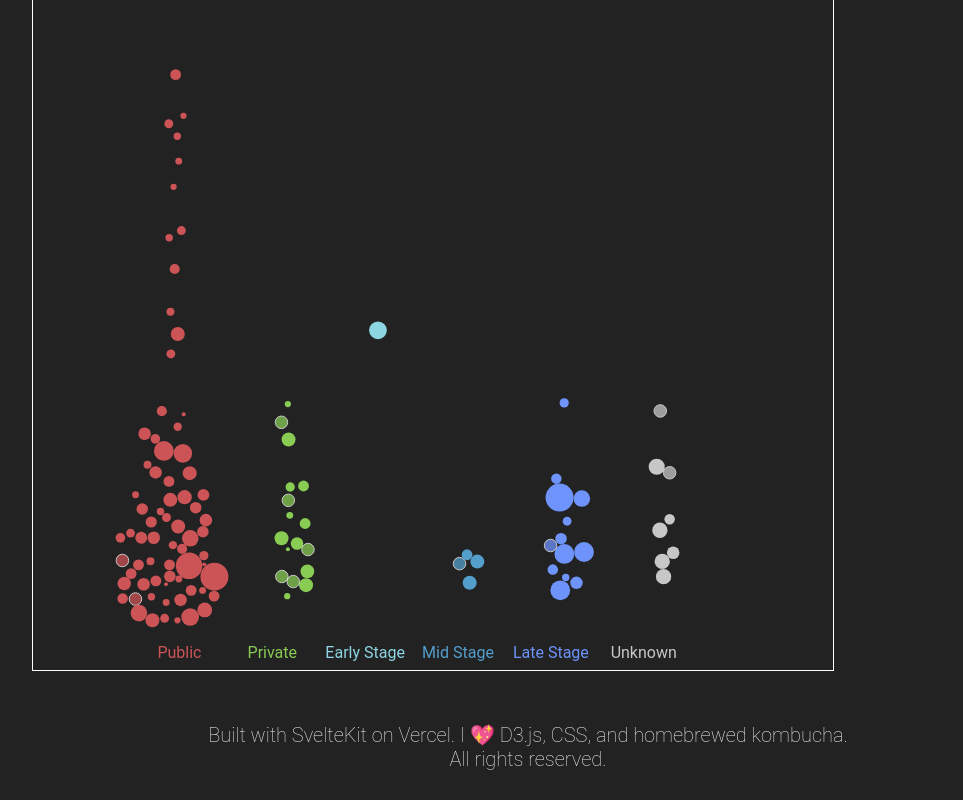
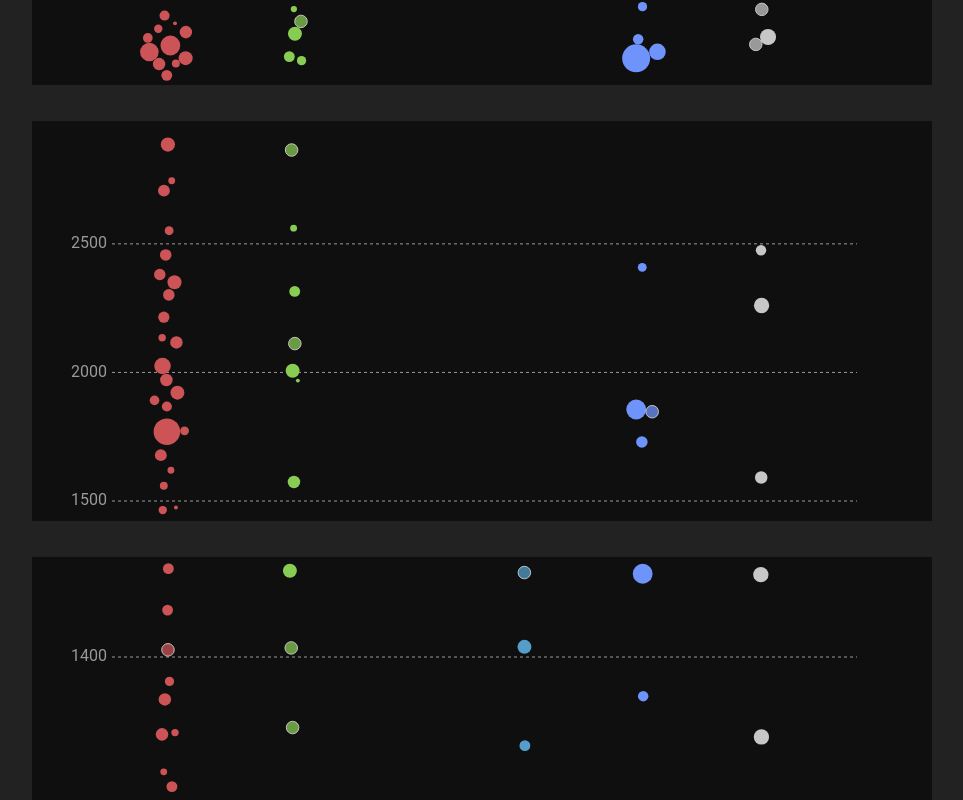
Before and after one commit to Shanfan/shanfanhuang.com, a SvelteKit app: page /projects/the-fuzzy-work in a window 1280 px wide. Shown: the part 1100-1900 px from the top of the page, without its empty margins (112-1075 px from the left). Built offline with nearby package versions, Linux system fonts and the light colour scheme; a web font is replaced by a local one.

Commit message:
beeswarm charts by quantils

```diff
--- a/src/routes/+layout.svelte
+++ b/src/routes/+layout.svelte
@@ -11,9 +11,9 @@
 	</main>
 
 	<footer>
-		<p style="text-align: center;">
-			Built with SvelteKit on Vercel. I 💖 D3.js, CSS, and homebrewed kombucha. <br />
-			All rights reserved.
+		<p style="font-size: 0.8em;">
+			I 💖 D3.js, CSS, and homebrewed kombucha. <br />
+			This site is built with SvelteKit on Vercel. All rights reserved.
 		</p>
 	</footer>
 </div>
@@ -42,7 +42,8 @@
 		flex-direction: column;
 		justify-content: center;
 		align-items: center;
-		padding: 12px;
+		padding: 12px 0;
+		text-align: center;
 	}
 
 	@media (min-width: 480px) {
--- a/src/routes/projects/the-fuzzy-work/+page.svelte
+++ b/src/routes/projects/the-fuzzy-work/+page.svelte
@@ -1,29 +1,34 @@
 <script>
 	// @ts-nocheck
+	import * as d3 from 'd3';
 	import IndustryFilter from './IndustryFilter.svelte';
 	import CompanySwarm from './CompanySwarm.svelte';
 
 	let { data } = $props();
 	let relationships = data.relationships;
 	let industries = data.industries;
-	let layoffs = data.layoffs.filter((d) => d.layoff > 1000);
+	let layoffs = data.layoffs.filter((d) => d.layoff > 800);
 
 	const stages = ['Public', 'Private', 'Early Stage', 'Mid Stage', 'Late Stage', 'Unknown'];
 
-	// Define graph dimensions
-	const dims = {
-		width: 800,
-		height: 1000,
-		marginTop: 50,
-		marginLeft: 100,
-		marginRight: 50,
-		marginBottom: 100
-	};
+	const SLICES = 4;
 
-	const bound = {
-		width: dims.width - dims.marginLeft - dims.marginRight,
-		height: dims.height - dims.marginTop - dims.marginBottom
-	};
+	// Slice the data
+	const quantileScale = d3
+		.scaleQuantile()
+		.domain(layoffs.map((d) => d.layoff))
+		.range([...Array(SLICES).keys()].map((i) => i + 1));
+
+	const quantiles = quantileScale.range().sort(d3.descending);
+	const threasholds = quantileScale.quantiles();
+	console.log(d3.extent(getQuantileData(SLICES), (d) => d.layoff));
+
+	function getQuantileData(n) {
+		if (n < 1 || n > SLICES) {
+			throw new Error(`n must be between 1 and ${SLICES}`);
+		}
+		return layoffs.filter((d) => quantileScale(d.layoff) === n);
+	}
 </script>
 
 <svelte:head>
@@ -35,7 +40,9 @@
 	<IndustryFilter {relationships} {industries} />
 	<h1 style="color: white">The Fuzzy Work</h1>
 	<div class="graph-containder">
-		<CompanySwarm {stages} {dims} {bound} {layoffs} />
+		{#each quantiles as q}
+			<CompanySwarm {stages} slicedData={getQuantileData(q)} />
+		{/each}
 	</div>
 </div>
 
--- a/src/routes/projects/the-fuzzy-work/CompanySwarm.svelte
+++ b/src/routes/projects/the-fuzzy-work/CompanySwarm.svelte
@@ -1,7 +1,21 @@
 <script>
 	// @ts-nocheck
 	import * as d3 from 'd3';
-	let { stages, dims, bound, layoffs } = $props();
+	let { stages, slicedData } = $props();
+
+	// Define graph dimensions
+	const dims = {
+		width: 900,
+		height: 400,
+		marginTop: 20,
+		marginLeft: 80,
+		marginBottom: 20
+	};
+
+	const bound = {
+		width: dims.width - dims.marginLeft,
+		height: dims.height - dims.marginTop - dims.marginBottom
+	};
 
 	// Define accessors
 	const xAccessor = (d) => d.stage; //shared with colorScale
@@ -16,9 +30,17 @@
 
 	const rScale = d3.scaleSqrt().domain([0, 100]).range([0, 14]);
 	const xScale = d3.scaleBand().domain(stages).range([0, bound.width]).paddingOuter(0.5);
-	const yScale = d3.scaleLinear().domain(d3.extent(layoffs, yAccessor)).range([bound.height, 0]);
+	const yScale = d3
+		.scaleLinear()
+		.domain(d3.extent(slicedData, yAccessor))
+		.range([bound.height, 0])
+		.nice();
 
-	const nodes = layoffs.map((n, i) => ({
+	const yTicks = yScale.ticks(3);
+
+	console.log(yScale.domain(), d3.extent(slicedData, yAccessor), yTicks);
+
+	const nodes = slicedData.map((n, i) => ({
 		...n,
 		index: i,
 		x: bound.width / 2 + dims.marginLeft,
@@ -59,7 +81,29 @@
 </script>
 
 <svg width={dims.width} height={dims.height} viewBox="0, 0, {dims.width}, {dims.height}">
-	<g transform="translate({dims.marginLeft}, {dims.marginTop})">
+	<g class="axix" transform="translate(0, {dims.marginTop})">
+		{#each yTicks as tick}
+			<line
+				x1={dims.marginLeft}
+				x2={bound.width + 5}
+				y1={yScale(tick)}
+				y2={yScale(tick)}
+				stroke="#999"
+				stroke-dasharray="3"
+			/>
+			<text
+				text-anchor="end"
+				alignment-baseline="middle"
+				x={dims.marginLeft - 5}
+				y={yScale(tick)}
+				fill="#999"
+			>
+				{tick}
+			</text>
+		{/each}
+	</g>
+
+	<g class="circles" transform="translate({dims.marginLeft}, {dims.marginTop})">
 		{#each nodeState as node}
 			<circle
 				cx={node.x}
@@ -68,11 +112,13 @@
 				fill={colorScale(xAccessor(node))}
 				stroke={node.percentage ? 'none' : '#fff'}
 				opacity={node.percentage ? 1 : 0.75}
-				title={node.layoff}
+				title={node.company}
 			/>
 		{/each}
 	</g>
-	<g transform="translate({dims.marginLeft}, {dims.height - 16})">
+
+	<!-- stage color coding labels
+	 <g transform="translate({dims.marginLeft}, {dims.height - 16})">
 		{#each stages as stage}
 			<text
 				text-anchor="middle"
@@ -85,12 +131,12 @@
 				{stage}
 			</text>
 		{/each}
-	</g>
+	</g> -->
 </svg>
 
 <style>
 	svg {
-		border: 1px solid white;
-		/* background-color: #eee; */
+		background-color: #0f0f0f;
+		margin: 1em 0;
 	}
 </style>
```
